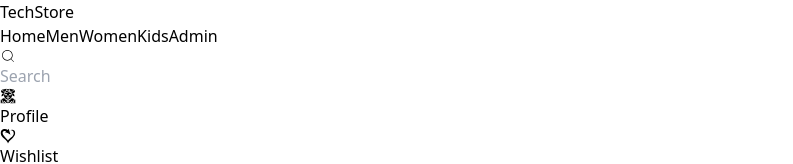
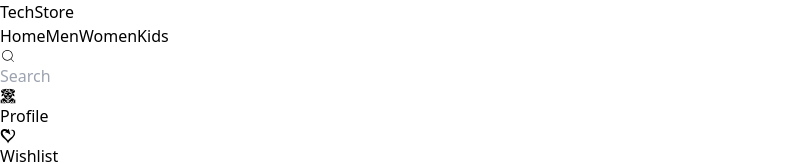
Before and after one commit to ManasCoding/TechStore-Frontend, a React (Vite) app: page / in a window 1280 px wide. Shown: the top 164 px of the page, without its empty margins (0-793 px from the left). Built offline with nearby package versions, Linux system fonts and the light colour scheme.

Commit message:
final navlink

```diff
--- a/src/Components/Navbar.jsx
+++ b/src/Components/Navbar.jsx
@@ -5,28 +5,28 @@
 import { Link } from "react-router-dom";
 const NavBar = () => {
 
-  const navLinks = [
-    {
-      name: "Home",
-      link: "/home",
-    },
-    {
-      name: "Men",
-      link: "/men",
-    },
-    {
-      name: "Women",
-      link: "/women",
-    },
-    {
-      name: "Kids",
-      link: "/kids",
-    },
-    {
-      name: "Admin",
-      link: "/admin",
-    },
-  ];
+  // const navLinks = [
+  //   {
+  //     name: "Home",
+  //     link: "/home",
+  //   },
+  //   {
+  //     name: "Men",
+  //     link: "/men",
+  //   },
+  //   {
+  //     name: "Women",
+  //     link: "/women",
+  //   },
+  //   {
+  //     name: "Kids",
+  //     link: "/kids",
+  //   },
+  //   {
+  //     name: "Admin",
+  //     link: "/admin",
+  //   },
+  // ];
 
   return (
     <div>
@@ -36,9 +36,10 @@
                   <div className="flex flex-col "><span className="font-bold text-3xl text-red-600">Tech</span><span className="text-sm ml-8 mt-[-0.5rem] text-blue-600">Store</span></div>
 
                   <div className="flex justify-between items-center gap-10">
-                      {navLinks.map(({ link, name }) => (
-                      <a href={link}><span>{name}</span></a>
-                      ))}
+                    <Link to={"/home"}>Home</Link>
+                    <Link to={"/men"}>Men</Link>
+                    <Link to={"/women"}>Women</Link>
+                    <Link to={"/kids"}>Kids</Link>
                   </div>
               </div>
 
```
